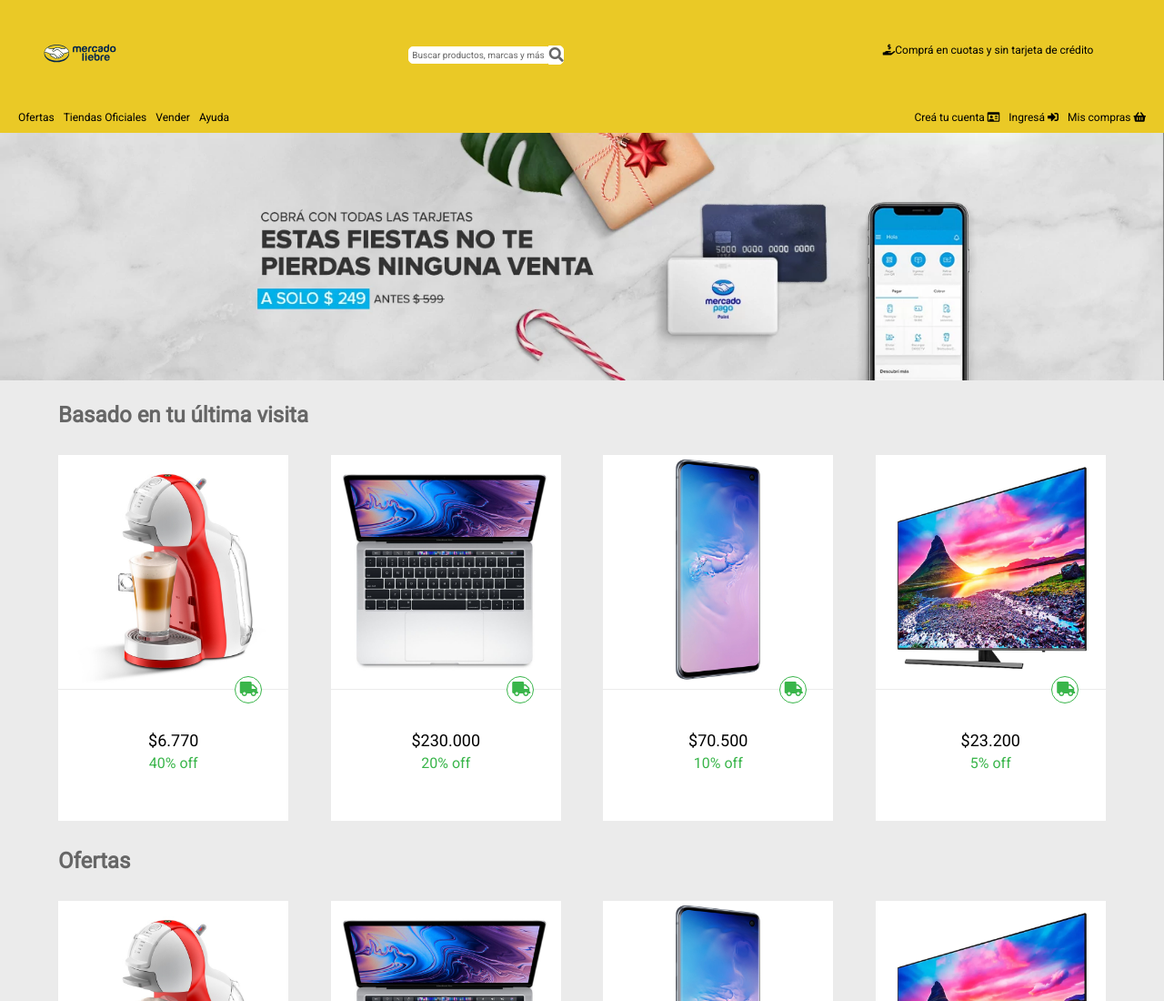
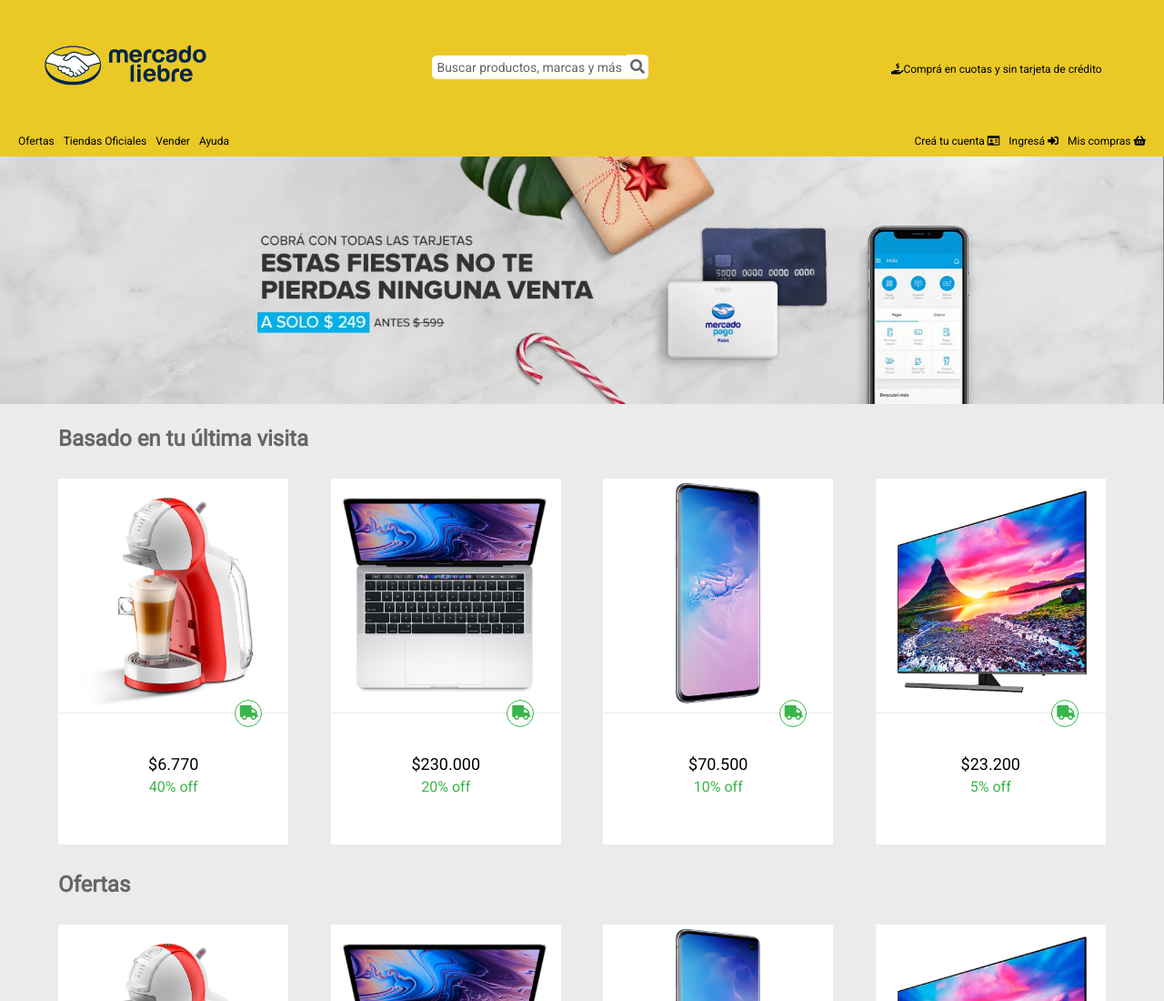
Before and after one commit to Pablo-Brizuela/clase-mercado-libre-14, a website: page views/home.html in a window 1280 px wide. Shown: the top 1100 px of the page at 91% size. Drawn offline with Linux system fonts and the light colour scheme; files that its build step writes are made by us from their sources; files whose address does not match are found by name.

Commit message:
Teerminando de Arreglarç

```diff
--- a/public/css/styles.css
+++ b/public/css/styles.css
@@ -18,6 +18,8 @@
 }
 div.top-header{
     padding: 3%;
+
+
 }
 
 header{
@@ -25,7 +27,8 @@
 }
 
 header div.logo{
-    width: 100px;
+    width: 200px;
+
 }
 
 header div.logo{
@@ -50,18 +53,19 @@
     border: 1px solid #FFF;
     outline: none;
     color: #666;
-    padding: 3px;
-    font-size: 10px;
+    padding: 4px;
+    font-size: 14px;
     border-radius: 5px 0px 0px 5px;
 
 }
 header .form .submit{
     background-color: #FFF;
-    border: 1px solid #FFF;
+    border: 4px solid #FFF;
     color: #666;
     width: 10%;
     text-align: center;
     border-radius: 0px 5px 5px 0px;
+
 
 
 }
@@ -74,7 +78,7 @@
 
 
 header div.top-header p{
-    width: 100%;
+
     text-align: center;
     margin-top: 10px;
 }
@@ -245,6 +249,10 @@
         transition: color, 0.9s;
     }
 
+    div.top-header{
+        align-items: center;
+    }
+
     .top-header{
 
         display: flex;
@@ -255,6 +263,7 @@
 
         max-width: 250px;
         text-align: right;
+
     }
 
     .burger-menu{
```
